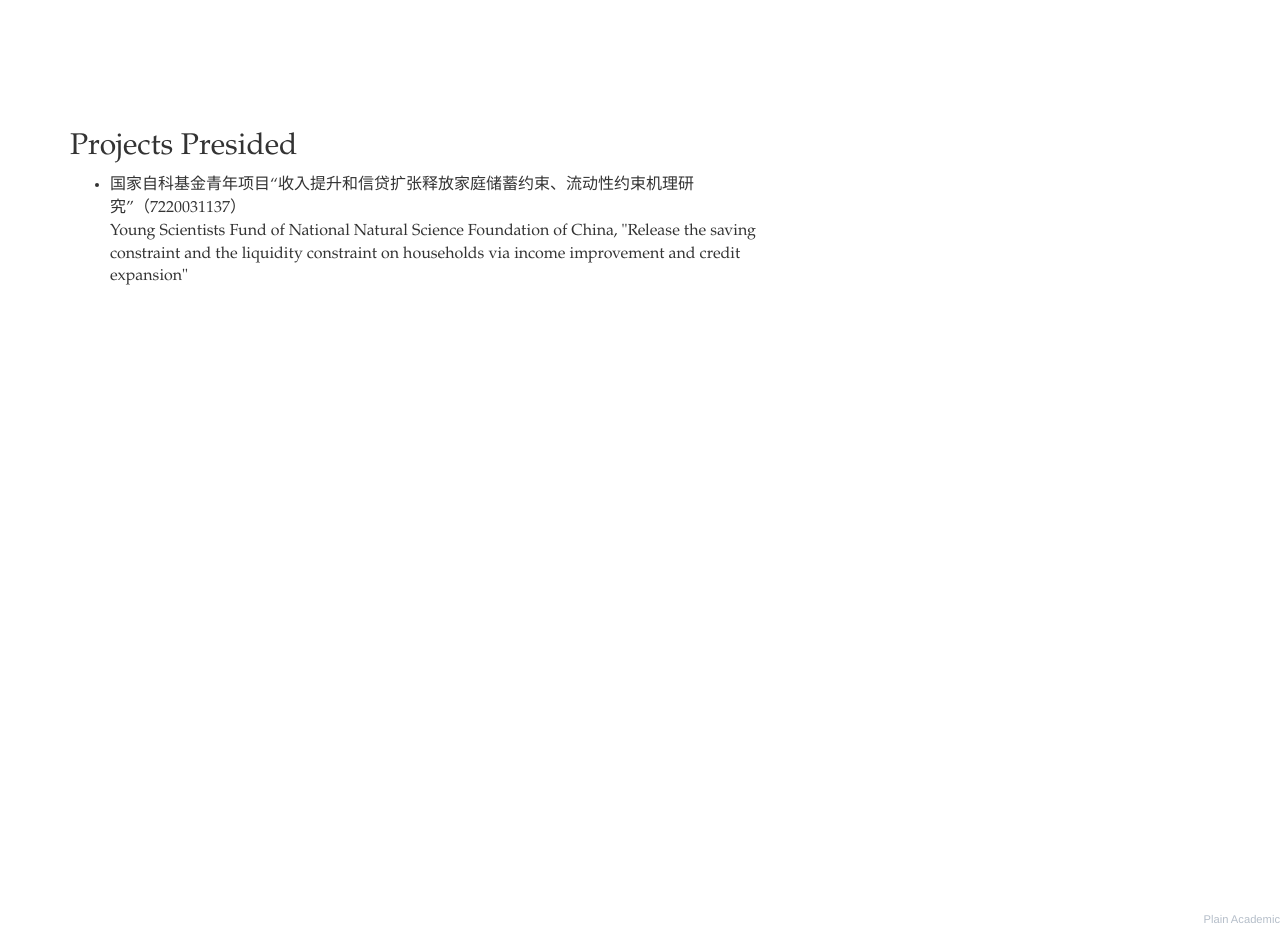
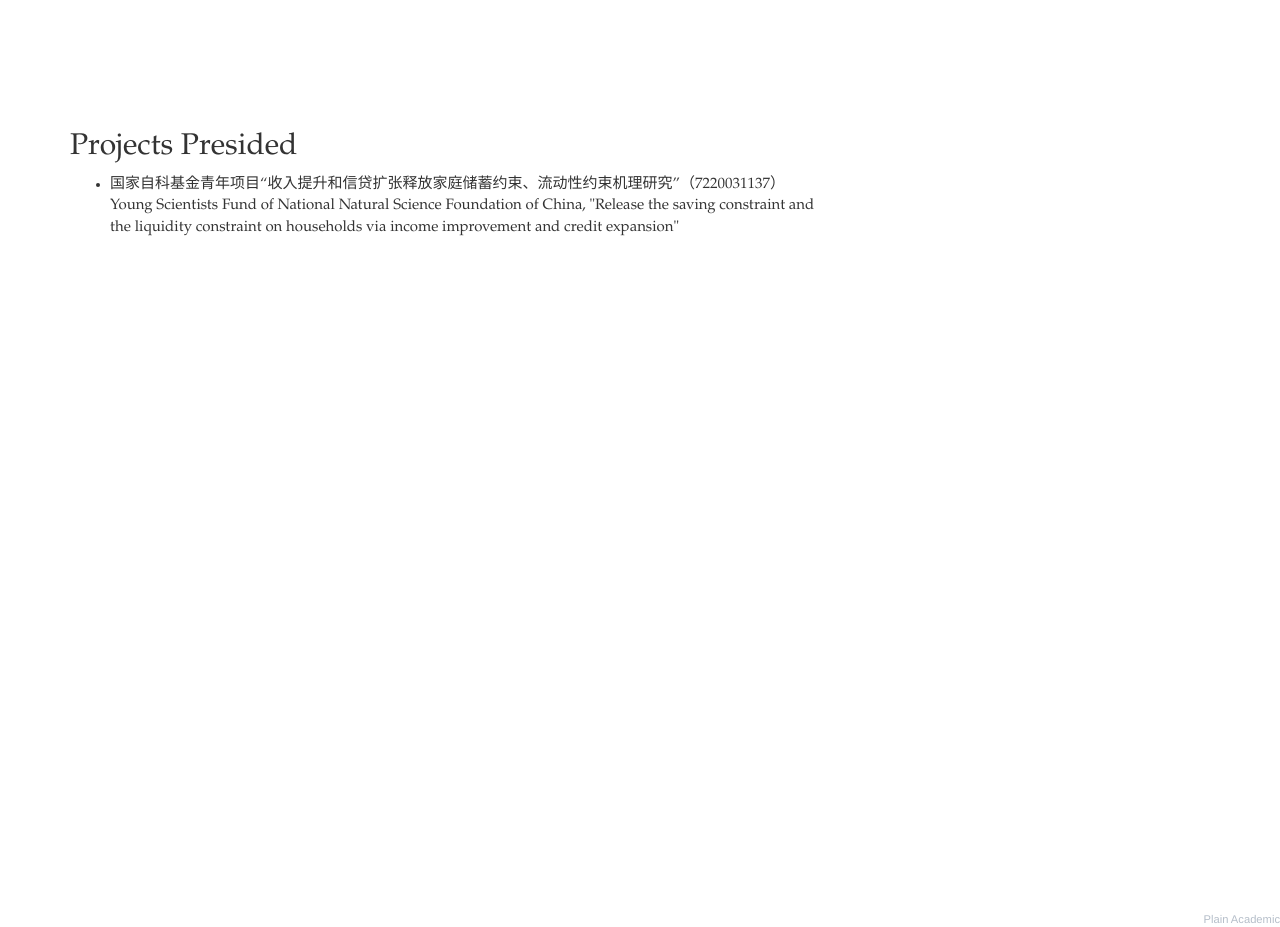
Before and after one commit to guofeiaca/personal, a plain HTML site: page index.html in a window 1280 px wide. Shown: the part 1560-2487 px from the top of the page. Drawn offline with nearby package versions, Linux system fonts and the light colour scheme.

Commit message:
Update index.html

```diff
--- a/index.html
+++ b/index.html
@@ -139,11 +139,11 @@
 
             <!-- Projects -->
             <div class="col-md-8" style="height: 100vh";>
-	        <div style="font-family: 'Garamond', sans-serif; font-size: 16px;">
+	        <div style="font-family: 'Garamond', sans-serif; font-size: 15px;">
                 <h2 id="Projects Presided">Projects Presided</h2>
 
                 <ul>
-                <li class="paper" words="add, your, keywords, here">国家自科基金青年项目“收入提升和信贷扩张释放家庭储蓄约束、流动性约束机理研究”（7220031137）<br>
+                <li>国家自科基金青年项目“收入提升和信贷扩张释放家庭储蓄约束、流动性约束机理研究”（7220031137）<br>
                 Young Scientists Fund of National Natural Science Foundation of China,
 		"Release the saving constraint and the liquidity constraint on households via income improvement and credit expansion"
 		</li>
```
